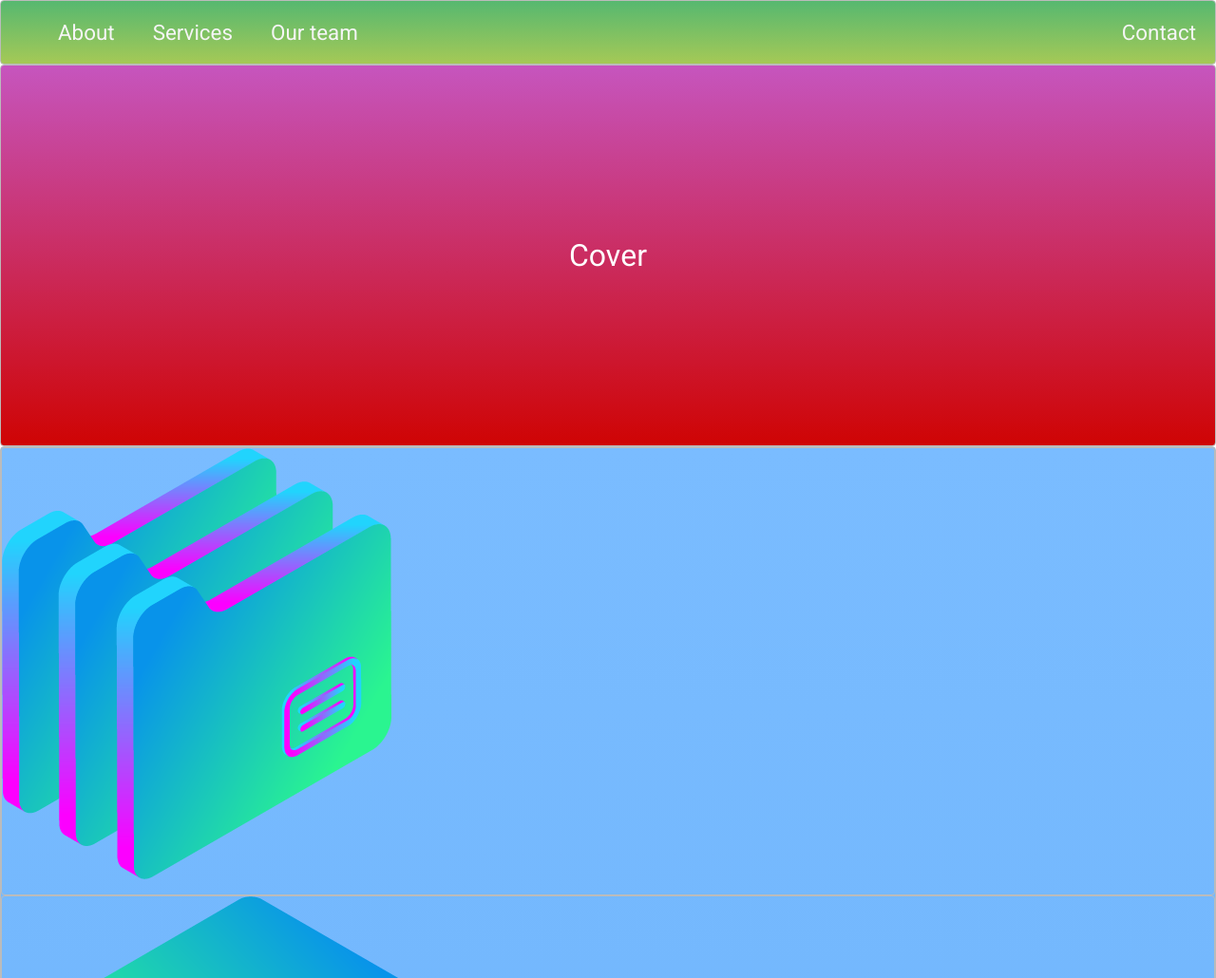
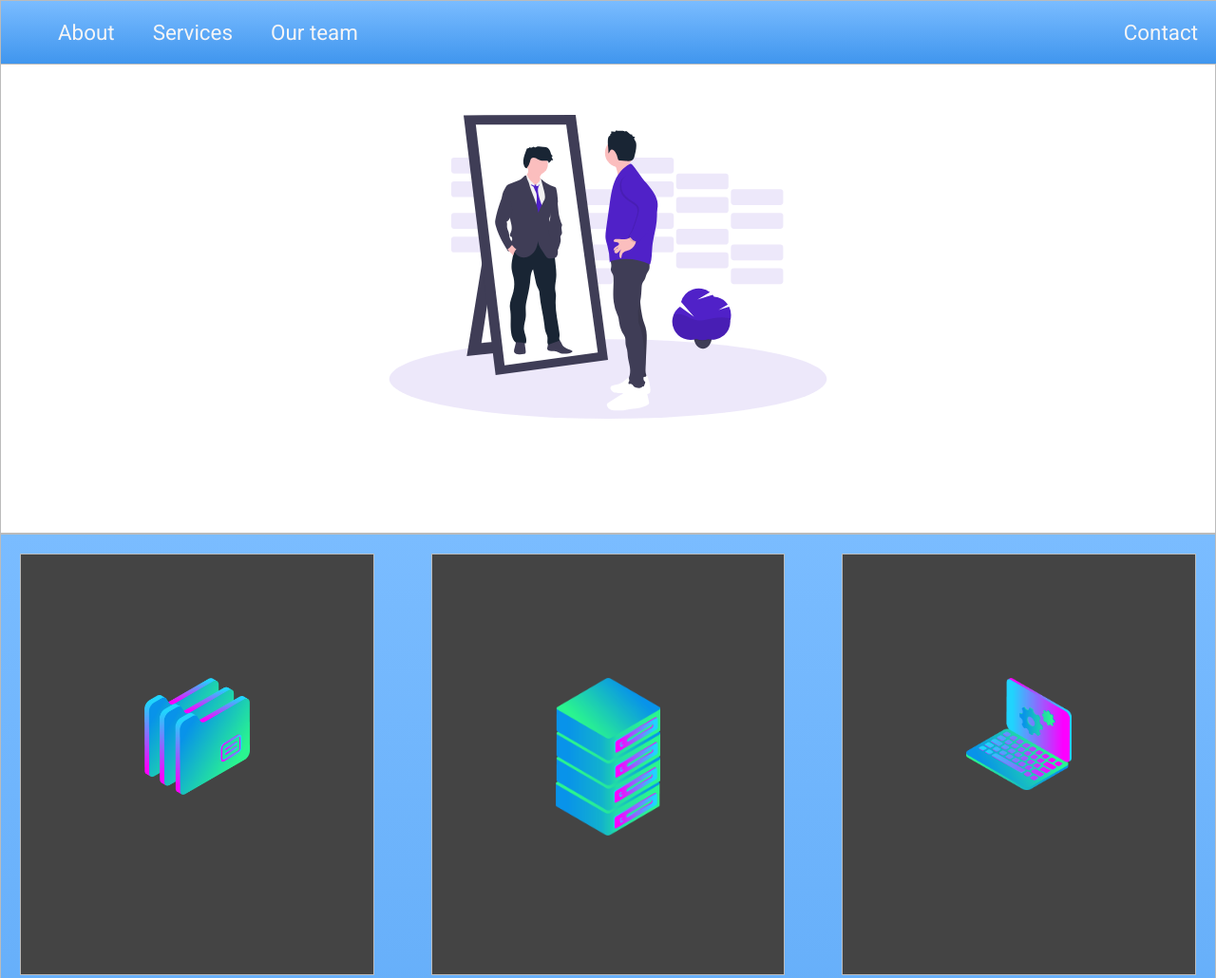
Before and after one commit to Ghott0/company-test, a plain HTML site: page index.html in a window 1280 px wide. Shown: the top 1030 px of the page at 95% size. Drawn offline with Linux system fonts and the light colour scheme.

Commit message:
final test

```diff
--- a/index.html
+++ b/index.html
@@ -8,7 +8,7 @@
     </style>
 </head>
 <body>
-  <nav class="zone green">
+  <nav class="zone blue sticky">
     <ul class="main__nav">
       <li><a href="">About</a></li>
       <li><a href="">Services</a></li>
@@ -16,7 +16,7 @@
       <li class="push"><a href="">Contact</a></li>
     </ul>
   </nav>
-  <div class="container zone red">Cover</div>
+  <div class="container zone"><img class="cover" src="/img/undraw_career_progress_ivdb.svg" alt=""></div>
   <div class="zone blue grid__wrapper">
     <div class="box zone"><img src="img/files_2.png" alt=""></div>
     <div class="box zone"><img src="img/server_2_2.png" alt=""></div>
@@ -27,6 +27,6 @@
     <div class="box zone"><img src="img/desktop_analytics_2.png" alt=""></div>
     <div class="box zone"><img src="img/server_safe_2.png" alt=""></div>
   </div>
-  <div class="zone yellow">Footer</div>
+  <footer class="zone yellow">&copy; Felipe Silveira</footer>
 </body>
 </html>
--- a/style.css
+++ b/style.css
@@ -7,11 +7,9 @@ body{
 }
 
 .zone {
-    cursor:pointer;
     /*display:inline-block;*/
     color:#FFF;
     font-size:2em;
-    border-radius:4px;
     border:1px solid #bbb;
     transition: all 0.3s linear;
 }
@@ -24,6 +22,11 @@ body{
 }
 
 /* NAV */
+.sticky {
+    position: fixed;
+    top: 0;
+    width: 100%;
+}
 
 .main__nav {
     display: flex;
@@ -45,13 +48,47 @@ a {
     text-decoration: none;
 }
 
+@media only screen and (max-width: 600px) {
+    .main__nav {
+        font-size: 0.5em;
+        padding: 0;
+    }
+}
+
 /* cover */
 
 .container {
     display: flex;
     align-items: center;
     justify-content: center;
-    height: 50vh;
+    height: 70vh;
+}
+
+.cover {
+    height: 40vh;
+    width: 30rem;
+}
+
+/* grid */
+
+.grid__wrapper {
+    display: grid;
+    grid-gap: 20px;
+    grid-template-columns: repeat(auto-fill, minmax(350px, 1fr));
+}
+
+.box > img {
+    width: 100%;
+}
+
+.box {
+    background-color: #444;
+    padding: 130px;
+    margin: 20px;
+}
+
+footer {
+    text-align: center;
 }
 
 /*https://paulund.co.uk/how-to-create-shiny-css-buttons*/
```
Also changed, not shown: img/undraw_career_progress_ivdb.svg (added).
